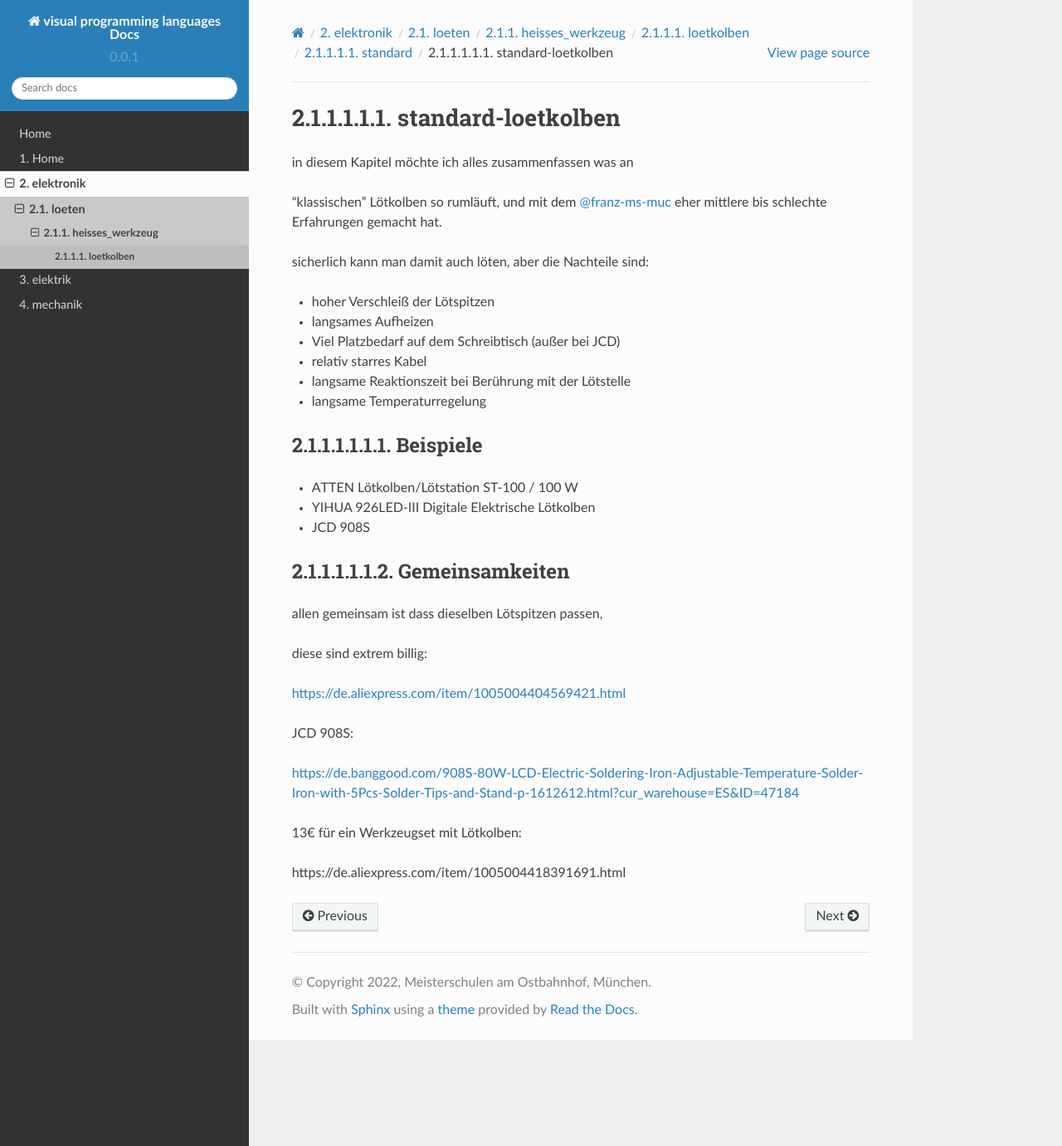
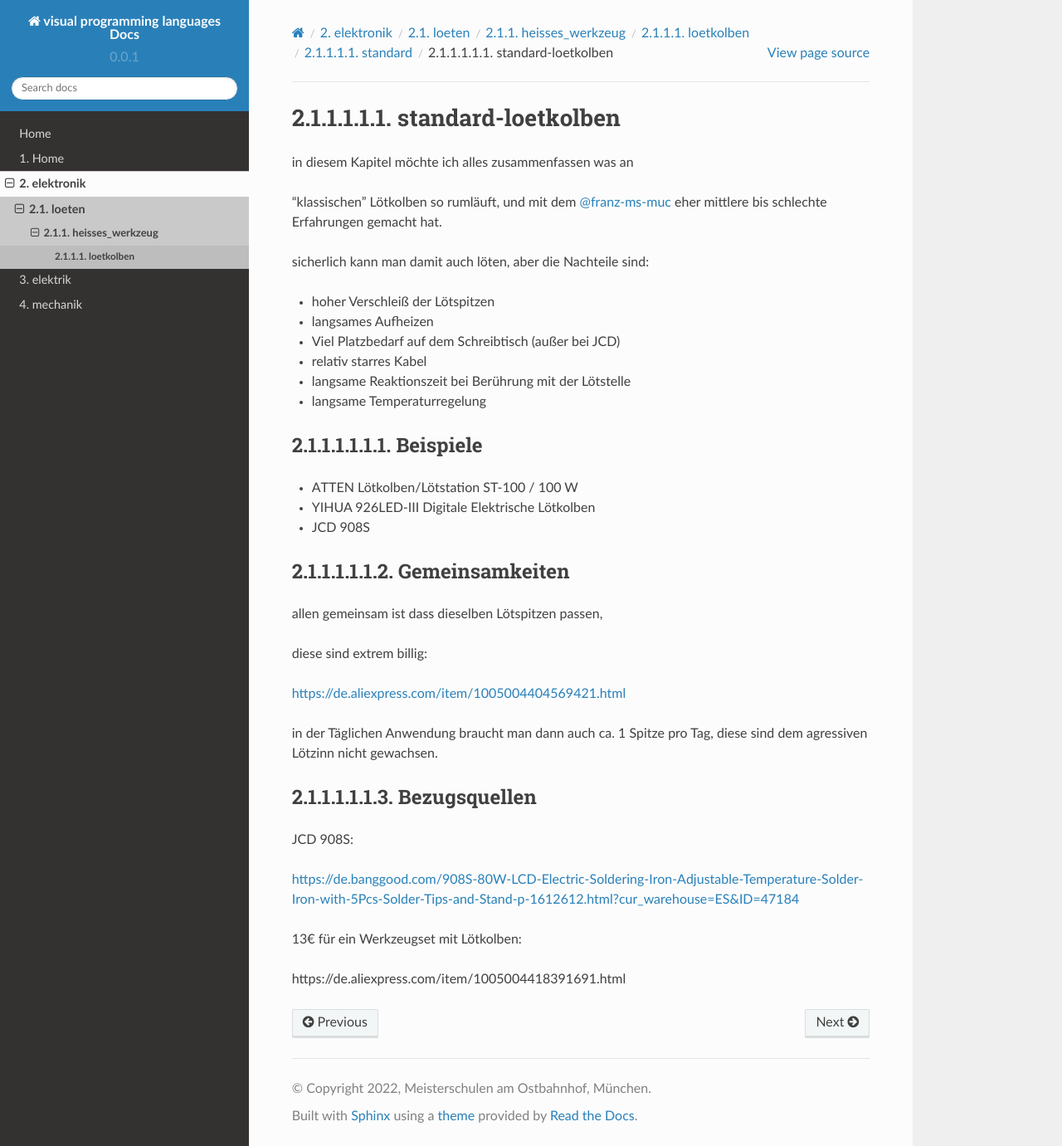
Before and after one commit to diplfranzhoepfinger/werkzeug-docs, a Sphinx documentation site: the page built from docs/elektronik/loeten/heisses_werkzeug/loetkolben/standard/standard-loetkolben.md, in a window 1280 px wide and 1381 px high. Shown: the whole window at 83% size. Built offline with Sphinx 7.4.7 and the Read the Docs theme 2.0.0, drawn with Linux system fonts in a browser that asks for light colours.

Commit message:
Create standard-loetkolben.md

```diff
--- a/docs/elektronik/loeten/heisses_werkzeug/loetkolben/standard/standard-loetkolben.md
+++ b/docs/elektronik/loeten/heisses_werkzeug/loetkolben/standard/standard-loetkolben.md
@@ -27,6 +27,10 @@ diese sind extrem billig:
 
 [https://de.aliexpress.com/item/1005004404569421.html](https://de.aliexpress.com/item/1005004404569421.html)
 
+in der Täglichen Anwendung braucht man dann auch ca. 1 Spitze pro Tag, diese sind dem agressiven Lötzinn nicht gewachsen.
+
+#### Bezugsquellen
+
 JCD 908S:
 
 [https://de.banggood.com/908S-80W-LCD-Electric-Soldering-Iron-Adjustable-Temperature-Solder-Iron-with-5Pcs-Solder-Tips-and-Stand-p-1612612.html?cur_warehouse=ES&ID=47184](https://de.banggood.com/908S-80W-LCD-Electric-Soldering-Iron-Adjustable-Temperature-Solder-Iron-with-5Pcs-Solder-Tips-and-Stand-p-1612612.html?cur_warehouse=ES&ID=47184)
```
